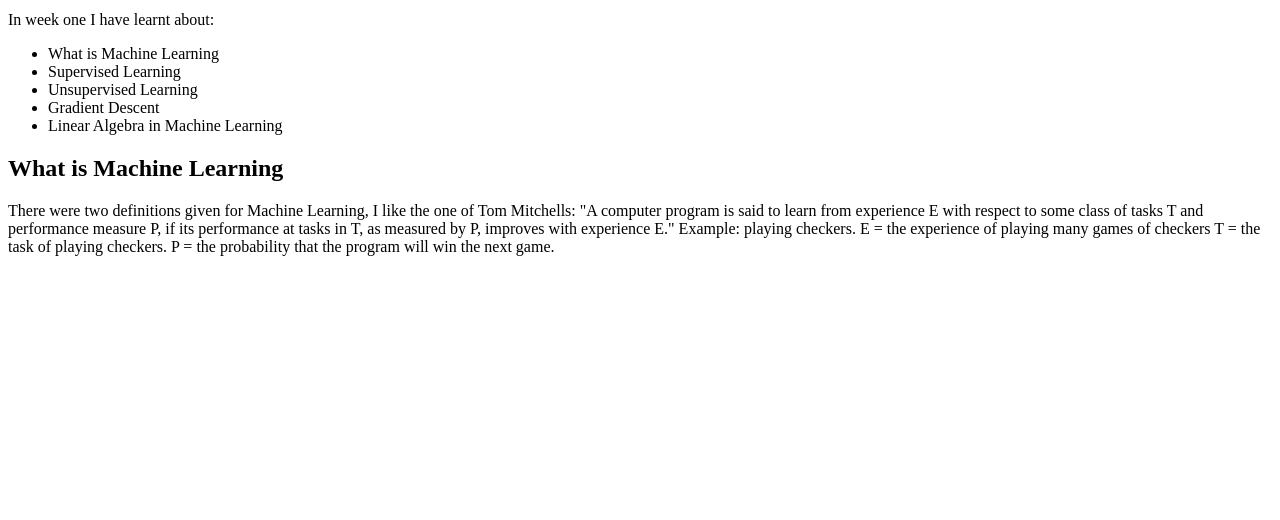
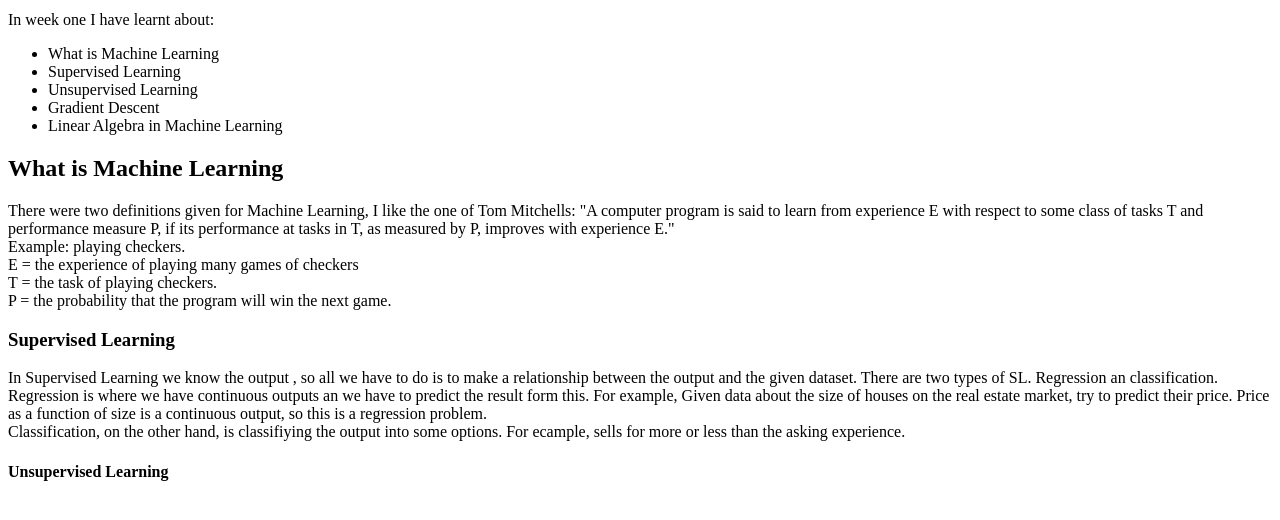
Before and after one commit to Buraira/buraira.github.io, a plain HTML site: page Machine_Learning.html in a window 1280 px wide. Shown: the part 84-604 px from the top of the page. Drawn offline with Linux system fonts and the light colour scheme.

Commit message:
addded regression and classification

```diff
--- a/Machine_Learning.html
+++ b/Machine_Learning.html
@@ -23,13 +23,21 @@
       "A computer program is said to learn from experience E with respect to some class of tasks T
       and performance measure P, if its performance at tasks in T, as measured by P, improves with
       experience E."
+      <br>
+      Example: playing checkers. <br>
+      E = the experience of playing many games of checkers <br>
+      T = the task of playing checkers. <br>
+      P = the probability that the program will win the next game. </p>
 
-      Example: playing checkers.
-
-      E = the experience of playing many games of checkers
-
-      T = the task of playing checkers.
-
-      P = the probability that the program will win the next game. </p>
+      <h3>Supervised Learning</h3>
+      <p> In Supervised Learning we know the output , so all we have to do is to make a relationship between the        output and the given dataset.
+      There are two types of SL. Regression an classification.<br>
+      Regression is where we have continuous outputs an we have to predict the result form this. For example,
+      Given data about the size of houses on the real estate market, try to predict their price.
+      Price as a function of size is a continuous output, so this is a regression problem.<br>
+      Classification, on the other hand, is classifiying the output into some options. For ecample, sells for
+      more or less than the asking experience.<br>
+      <h4>Unsupervised Learning</h4>
+      <p></p>
   </body>
  </html>
```
